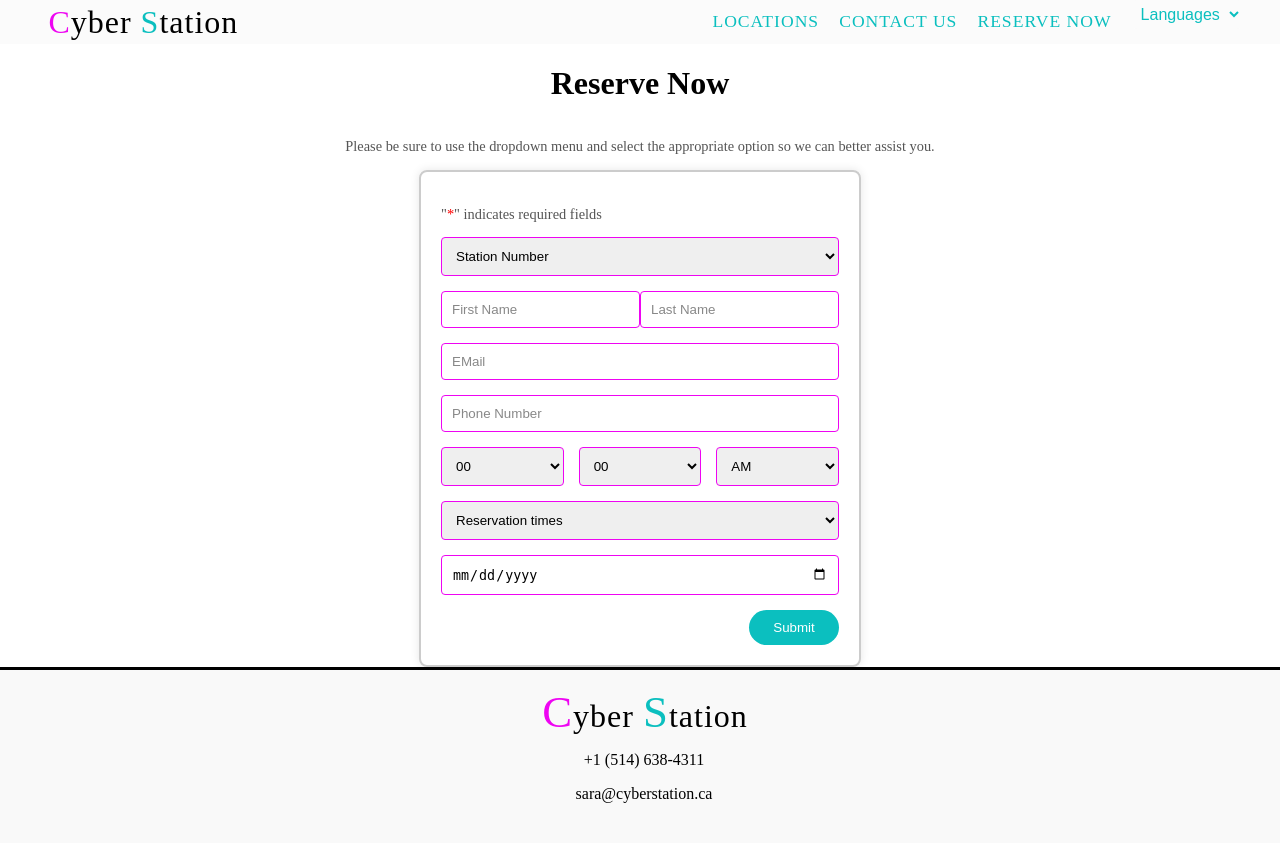
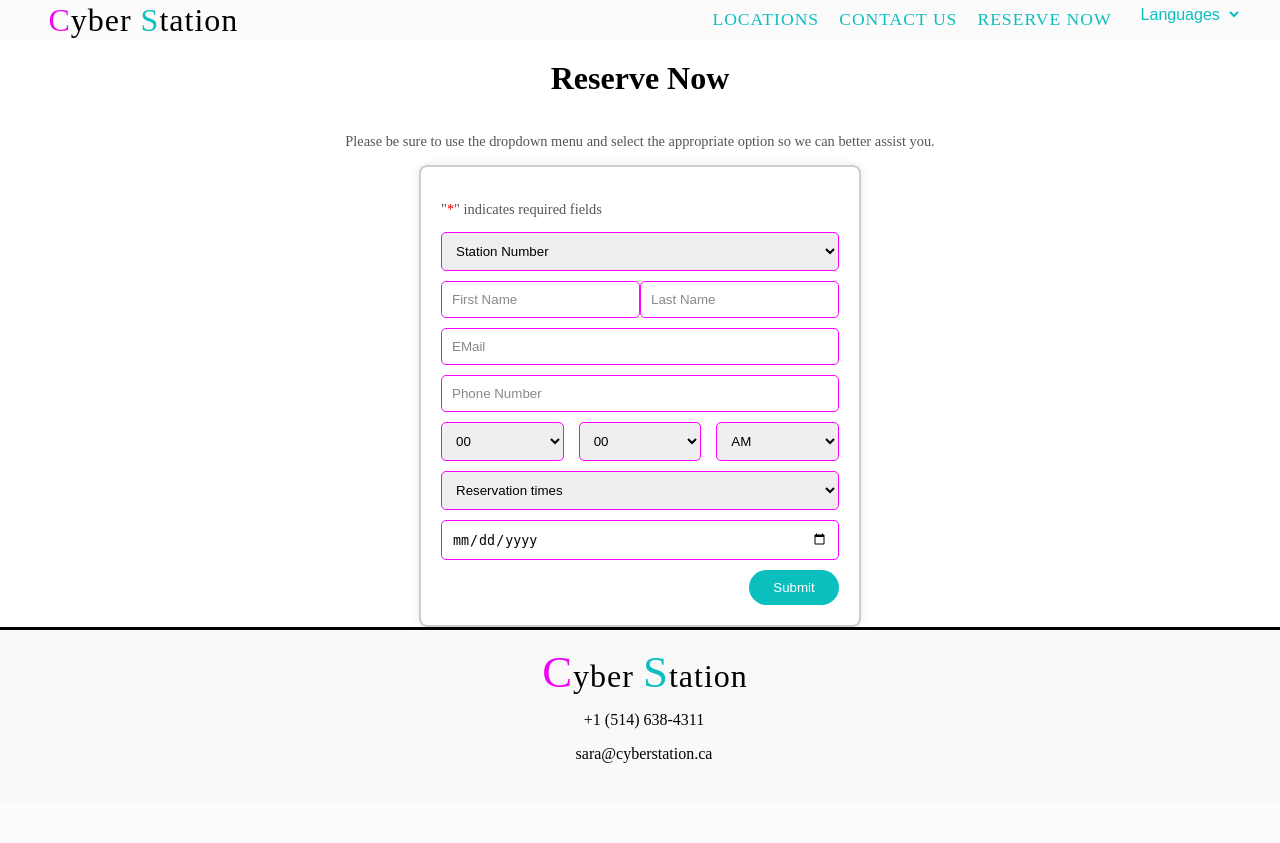
Before and after one commit to apalex/sys-dev-project, a PHP site: page /Views/reservation/Reserve.php in a window 1280 px wide. After the commit the page ends 763 px from the top, so only its background shows below. Run offline with PHP 8.4, Linux system fonts and the light colour scheme; the template is opened without the code that fills it, so the values that code supplies are empty; some web fonts are replaced.

Commit message:
Fixed footer and added languages folder

```diff
--- a/sysdevproject/CSS/contact.css
+++ b/sysdevproject/CSS/contact.css
@@ -5,6 +5,10 @@ body {
     display: flex;
     flex-direction: column;
     align-items: center;
+}
+
+main{
+    height: 60%;
 }
 
 h1 {
--- a/sysdevproject/CSS/reserve.css
+++ b/sysdevproject/CSS/reserve.css
@@ -5,6 +5,10 @@ body {
     display: flex;
     flex-direction: column;
     align-items: center;
+}
+
+main{
+    height: 60%;
 }
 
 fieldset {
@@ -21,9 +25,9 @@ fieldset {
 fieldset input[type="text"], input[type="email"], input[type="tel"], select, input[type="date"] {
     width: 100%;
     padding: 10px;
-    margin-bottom: 15px;
-    border: 1px solid #ee05f2;
-    border-radius: 4px;
+    margin-bottom: 10px;
+    border: 1px solid #ff00ff;
+    border-radius: 5px;
     box-sizing: border-box;
 }
 
--- a/sysdevproject/Views/contact/Contact.php
+++ b/sysdevproject/Views/contact/Contact.php
@@ -17,6 +17,8 @@ $path = dirname($_SERVER['SCRIPT_NAME']);
 
     <h1>Contact Us</h1>
     <p>Please be sure to use the dropdown menu and select the appropriate option so we can better assist you.</p>
+
+    <main>
 
         <?php if (isset($_GET['status']) && $_GET['status'] == 'success'): ?>
             <p style="color: green; font-weight: bold;">Your message has been sent successfully!</p>
@@ -43,6 +45,7 @@ $path = dirname($_SERVER['SCRIPT_NAME']);
             </div>
         </form>
         </div>
+    </main>
 
     <?php include_once dirname(__DIR__) . "/footer.php"; ?>
 </body>
--- a/sysdevproject/Views/reservation/Reserve.php
+++ b/sysdevproject/Views/reservation/Reserve.php
@@ -16,6 +16,8 @@ $path = dirname($_SERVER['SCRIPT_NAME']);
     <h1>Reserve Now</h1>
 
     <p>Please be sure to use the dropdown menu and select the appropriate option so we can better assist you.</p>
+
+    <main>
 
         <form action=<?=$path."/reservation/add"?> method="POST">
             <fieldset style="text-align: left; width: fit-content; margin: 0 auto;">
@@ -76,6 +78,7 @@ $path = dirname($_SERVER['SCRIPT_NAME']);
                 </div>
             </fieldset>
         </form>
+    </main>
 
     <?php include_once dirname(__DIR__) . "/footer.php"; ?>
 </body>
```
Lines whose indentation alone changed are shown as unchanged.
